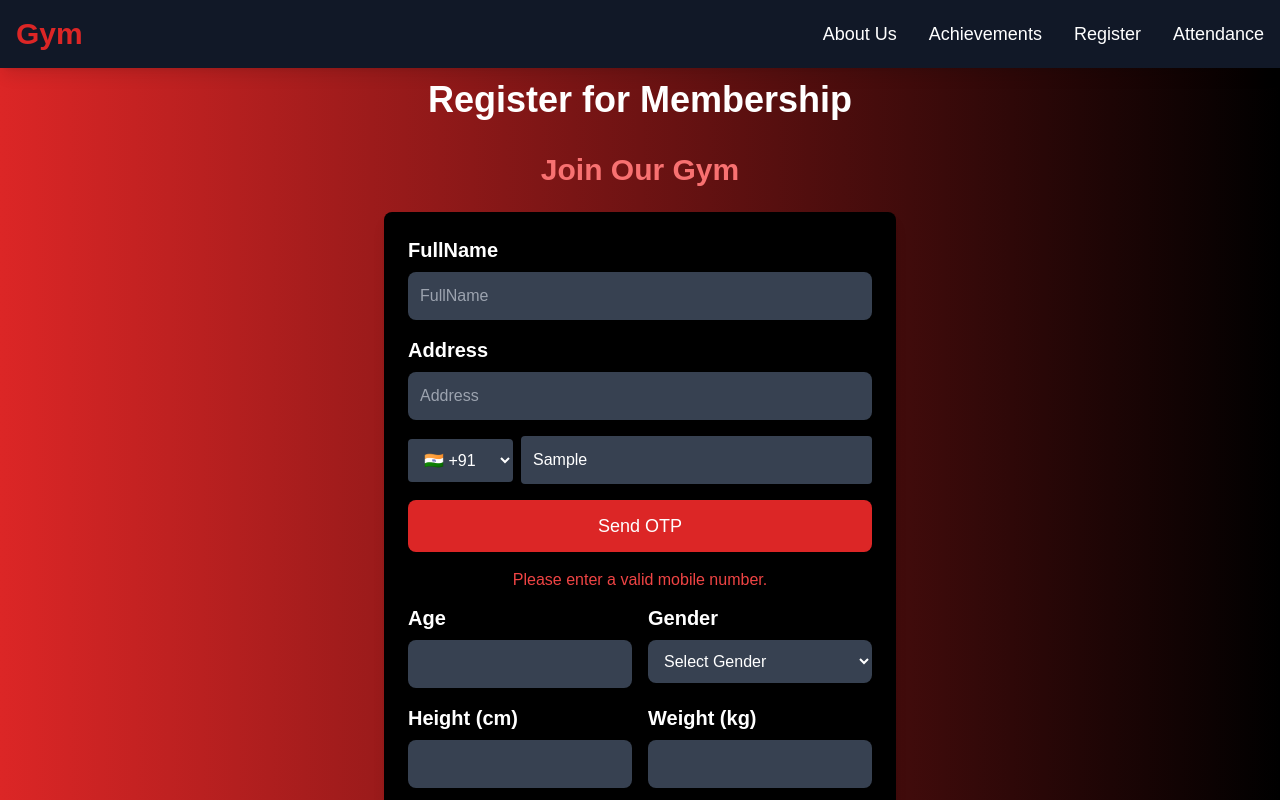
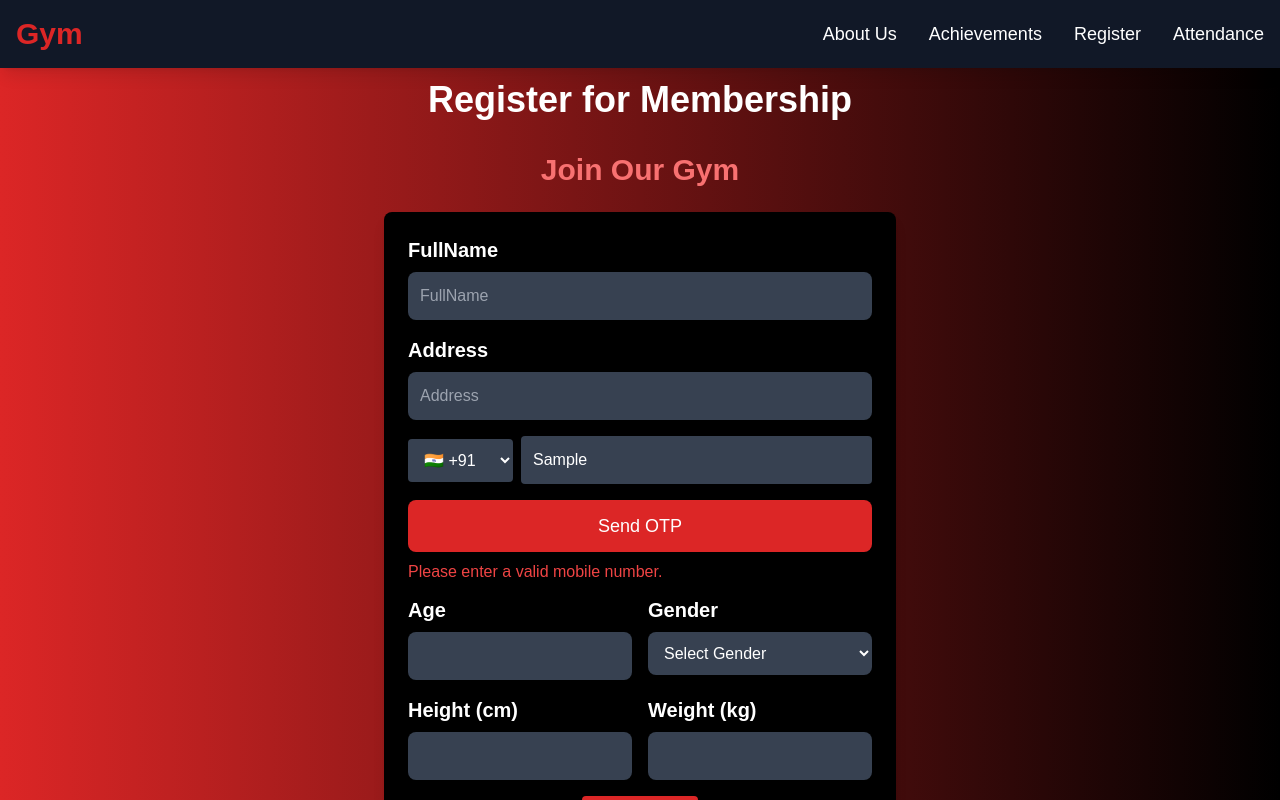
Before and after one commit to melwin3210/gym-app, a Next.js app: page /register in a window 1280 px wide. Both pictures are taken after typing "Sample" into the empty fields and a click on the button "Send OTP". Shown: the top 800 px of the page. Built offline with nearby package versions, Linux system fonts and the light colour scheme.

Commit message:
VALIDATIONS

```diff
--- a/components/MobileNumberValidation.js
+++ b/components/MobileNumberValidation.js
@@ -1,5 +1,4 @@
 import React, { useState, useEffect } from "react";
-import { useRouter } from "next/router";
 import { signInWithPhoneNumber, RecaptchaVerifier } from "firebase/auth";
 import { auth } from "@/firebase";
 import Button from "./UI/Button";
@@ -14,7 +13,6 @@ export default function Register({
   handleFocus,
   validateField
 }) {
-  const router = useRouter();
 
   const [countryCode, setCountryCode] = useState("+91"); // Default to India
   const [mobileNumber, setMobileNumber] = useState("");
@@ -42,7 +40,6 @@ export default function Register({
   }, []);
 
 
-  //isOtpSent && isVerified && validateField("otp", "verified")
 
   // Handle Sending OTP
   const handleSendOtp = async () => {
@@ -73,13 +70,14 @@ export default function Register({
     setIsOtpSent(false);
     setMobileNumber(e.target.value);
     setErrorMessage("");
-    handleChange(e);
+    handleChange(e, isVerified);
   };
   const otpVerify = (e) => {
     setOtp(e.target.value)
+    handleChange(e);
+    setErrorMessage("");
+  }
 
-
-  }
 
   // Handle OTP Verification
   const handleVerifyOtp = async () => {
@@ -173,6 +171,7 @@ export default function Register({
                 ref={otpRef}
                   type="text"
                   value={otp}
+                  onBlur={onBlur}
                   handleFocus = {handleFocus}
                   onChange={(e) => otpVerify(e)}
                   placeholder="Enter OTP"
@@ -194,18 +193,12 @@ export default function Register({
           )}
         </>
       )}
-      {otpError &&  (
-            <p className="text-red-500 mt-2 animate__animated animate__fadeIn animate__delay-1s">
-              {otpError}
-            </p>
-          )}
+     {((otpError ) || errorMessage) && (
+  <p className="text-red-500 mt-2 animate__animated animate__fadeIn animate__delay-1s">
+    {otpError || errorMessage}
+  </p>
+)}
 
-      {/* Error Message */}
-      {errorMessage && (
-        <p className="mt-4 text-center text-red-500 font-medium">
-          {errorMessage}
-        </p>
-      )}
     </div>
   );
 }
--- a/pages/register/index.js
+++ b/pages/register/index.js
@@ -13,7 +13,7 @@ export default function Register() {
     height: "",
     weight: "",
     number: "",
-    otp:""
+    otp: ""
   });
 
   const [errors, setErrors] = useState({
@@ -40,11 +40,6 @@ export default function Register() {
 
   // Handle input change and validate on change
   const handleChange = (e) => {
-    // if(e === 'otp verified'){
-    //   setFormData((prev) => ({ ...prev, ["otp"]: "verified" }))
-    //   validateField('otp', "verified");
-    //   return;
-    // }
     const { name, value } = e.target;
     setFormData((prev) => ({ ...prev, [name]: value }));
     validateField(name, value);
@@ -53,8 +48,12 @@ export default function Register() {
   // Validate a specific field and update error message
   const validateField = (name, value) => {
     let errorMessage = "";
+    if(name === 'otp' && value === 'verified'){
+      setErrors((prevErrors) => ({ ...prevErrors, [name]: errorMessage }));
+      setFormData((prev) => ({ ...prev, ['otp']: 'verified' }));
+    }
 
-    if (!value.trim()) {
+    if (!value.trim() || (name === 'otp' && (value != 'verified' && value.length <= 1)) ) {
       errorMessage = `${name.charAt(0).toUpperCase() + name.slice(1)} is required.`;
     }
 
@@ -77,11 +76,19 @@ export default function Register() {
     let formValid = true;
 
     Object.keys(formData).forEach((key) => {
-      if (key === "otp" && !formData.number.trim()) return;
+      //if (key === "otp" && !formData.number.trim()) return;
+
       if (!formData[key].trim()) {
         setErrors((prevErrors) => ({
           ...prevErrors,
           [key]: `${key.charAt(0).toUpperCase() + key.slice(1)} is required.`,
+        }));
+        formValid = false;
+      }
+      if (formData['otp'] != 'verified') {
+        setErrors((prevErrors) => ({
+          ...prevErrors,
+          ['otp']: `Verify OTP.`,
         }));
         formValid = false;
       }
```
